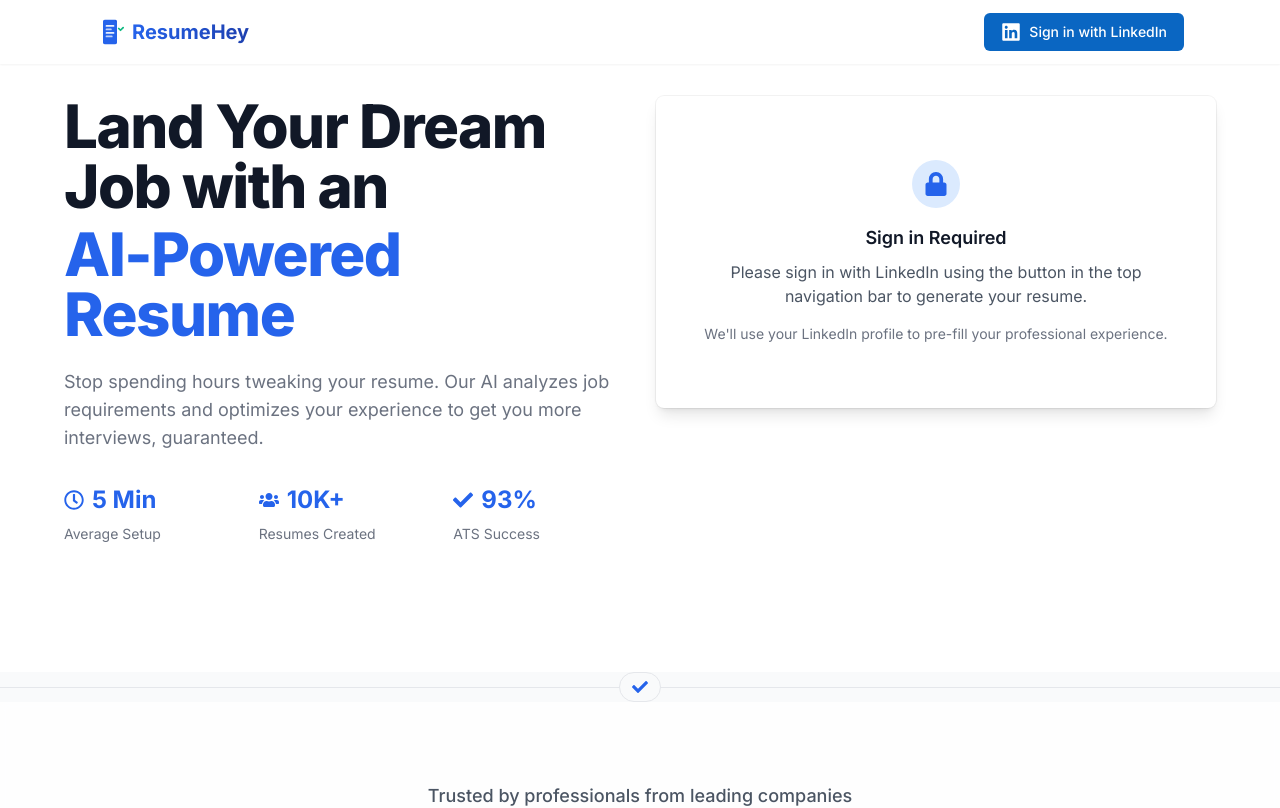
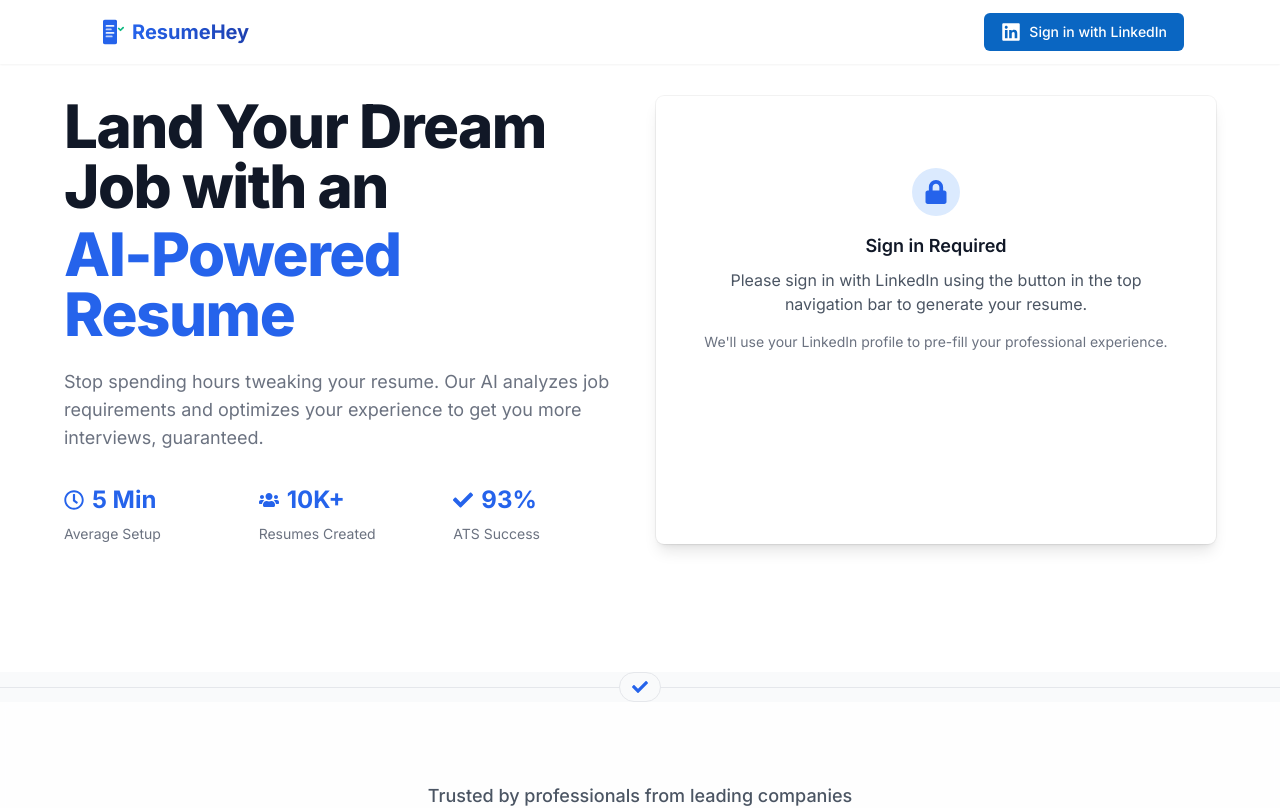
Before and after one commit to SparkyWoo/resumegen, a Next.js app: page / in a window 1280 px wide. Shown: the top 808 px of the page. Built offline with nearby package versions, Linux system fonts and the light colour scheme; no server answers.

Commit message:
fix vertical alignment for signin box

```diff
--- a/src/app/page.tsx
+++ b/src/app/page.tsx
@@ -114,8 +114,8 @@ export default function Home() {
 
                   {/* Right Column - Form */}
                   <div className="mt-12 lg:mt-0 lg:col-span-6">
-                    <div className="bg-white sm:max-w-md lg:max-w-full mx-auto rounded-lg shadow-lg ring-1 ring-black ring-opacity-5 overflow-hidden">
-                      <div className="px-6 py-8 sm:px-10">
+                    <div className="bg-white sm:max-w-md lg:max-w-full mx-auto rounded-lg shadow-lg ring-1 ring-black ring-opacity-5 overflow-hidden h-full">
+                      <div className="px-8 py-10 sm:px-10">
                         <Suspense fallback={
                           <div className="space-y-6 animate-pulse">
                             <div className="h-10 bg-gray-200 rounded w-full"></div>
```
